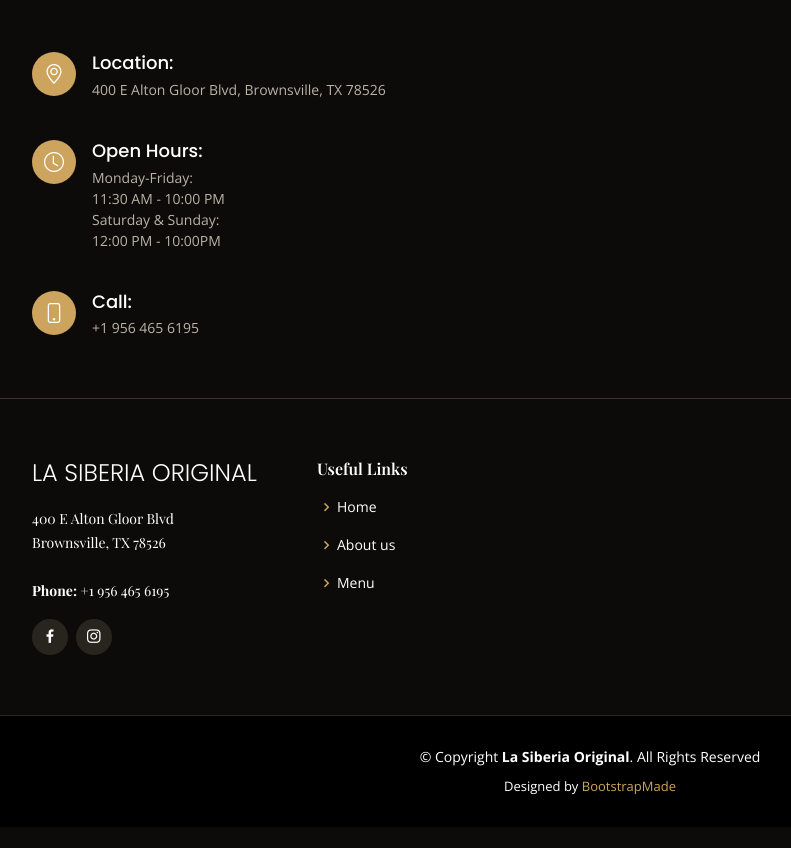
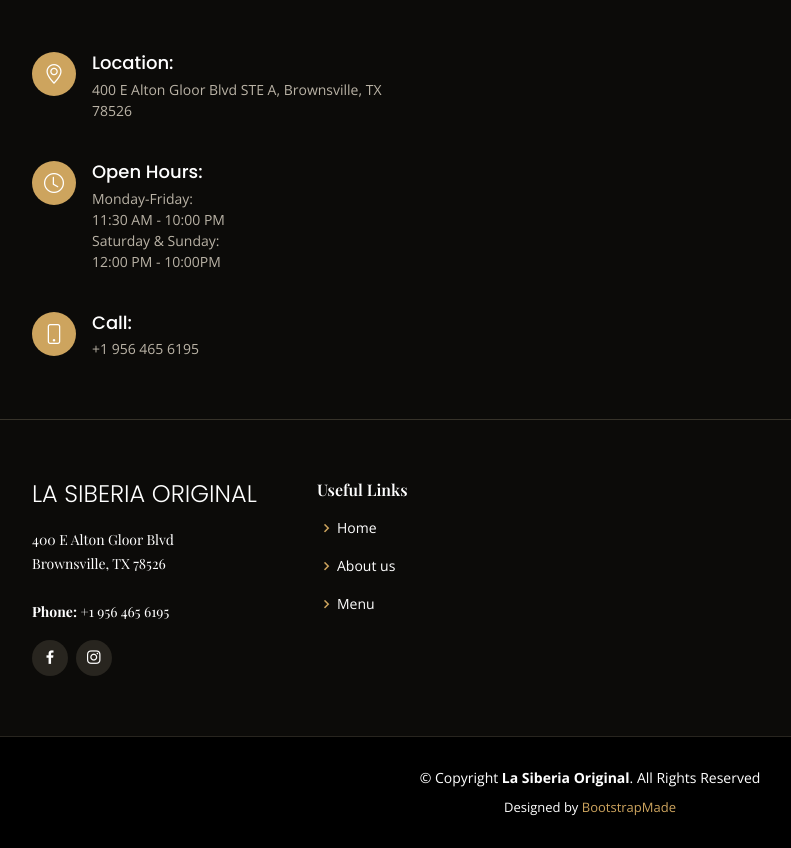
Before and after one commit to AGalvan-College/la_siberia_original, a plain HTML site: page DRAFT/index.html in a window 1280 px wide. Shown: the part 6842-7690 px from the top of the page, without its empty margins (50-841 px from the left). Before the commit the page ends 7669 px from the top, so only its background shows below. Drawn offline with nearby package versions, Linux system fonts and the light colour scheme; a web font is replaced by a local one.

Commit message:
Update for Address Link

```diff
--- a/DRAFT/index.html
+++ b/DRAFT/index.html
@@ -968,7 +968,11 @@
                             <div class="address">
                                 <i class="bi bi-geo-alt"></i>
                                 <h4>Location:</h4>
-                                <p>400 E Alton Gloor Blvd, Brownsville, TX 78526 </p>
+                                <a href='https://maps.google.com/?q=400 E Alton Gloor Blvd STE A, Brownsville, TX 78526'>
+                                    <a href='https://maps.apple.com/maps?q=400 E Alton Gloor Blvd STE A, Brownsville, TX 78526'>
+                                    <p>400 E Alton Gloor Blvd STE A, Brownsville, TX 78526</p>
+                                    </a>
+                                </a>
                             </div>
 
                             <div class="open-hours">
```
